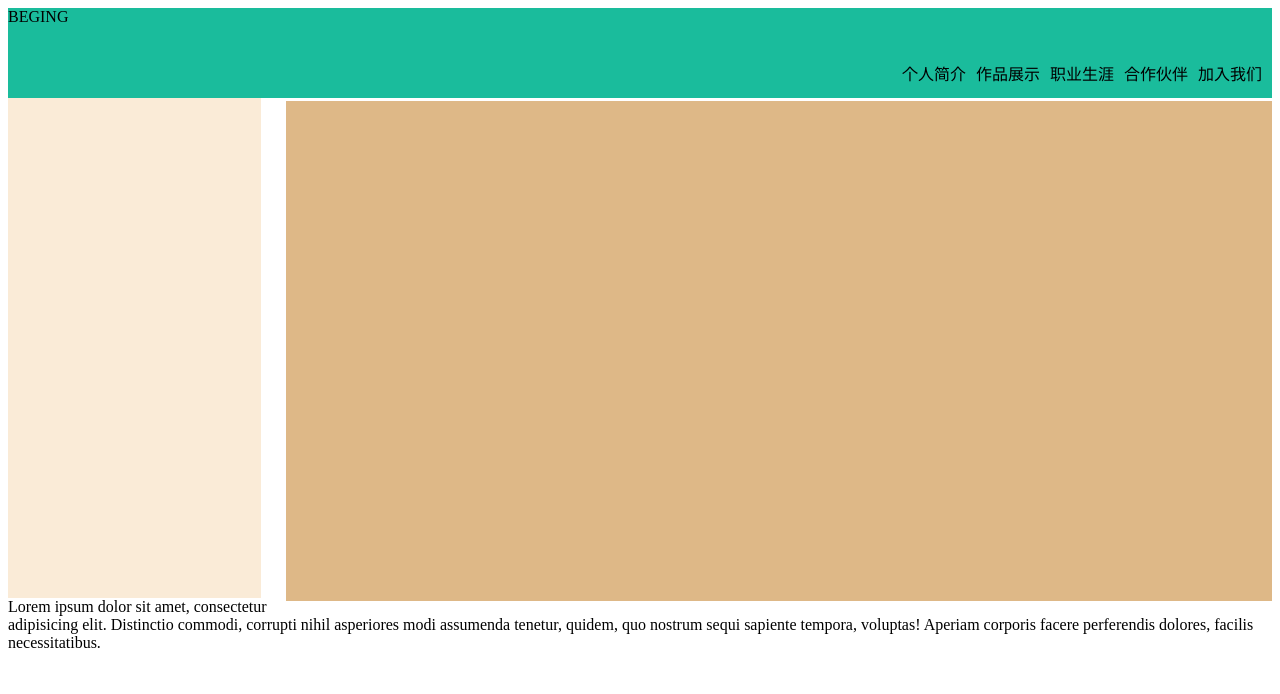
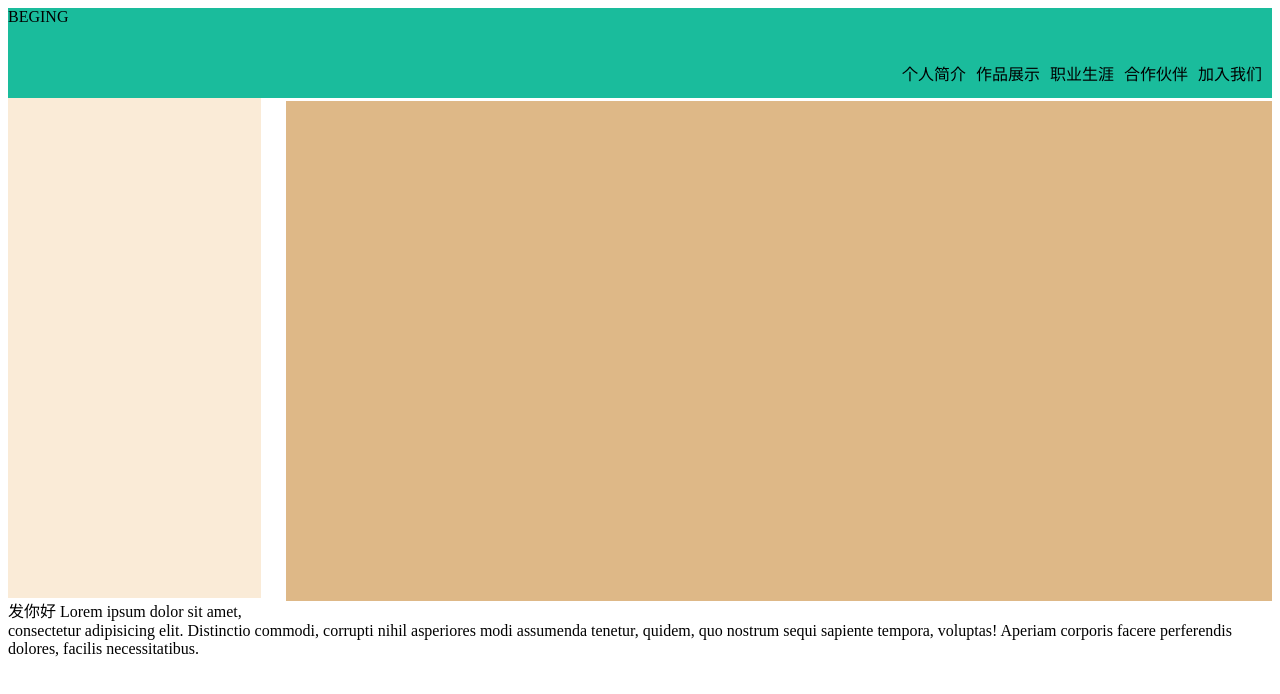
Before and after one commit to Suiai/PersonalProject, a plain HTML site: page index.html in a window 1280 px wide. Drawn offline with Linux system fonts and the light colour scheme; files that its build step writes are made by us from their sources.

Commit message:
change some words

```diff
--- a/index.html
+++ b/index.html
@@ -21,7 +21,7 @@
     <div class="mainLeft"></div>
     <div class="mainRight"></div>
 </div>
-<div class="mainFoot"></div>
+发你好
     Lorem ipsum dolor sit amet, consectetur adipisicing elit. Distinctio commodi, corrupti nihil asperiores modi assumenda tenetur, quidem, quo nostrum sequi sapiente tempora, voluptas! Aperiam corporis facere perferendis dolores, facilis necessitatibus.
 </body>
 </html>
```
